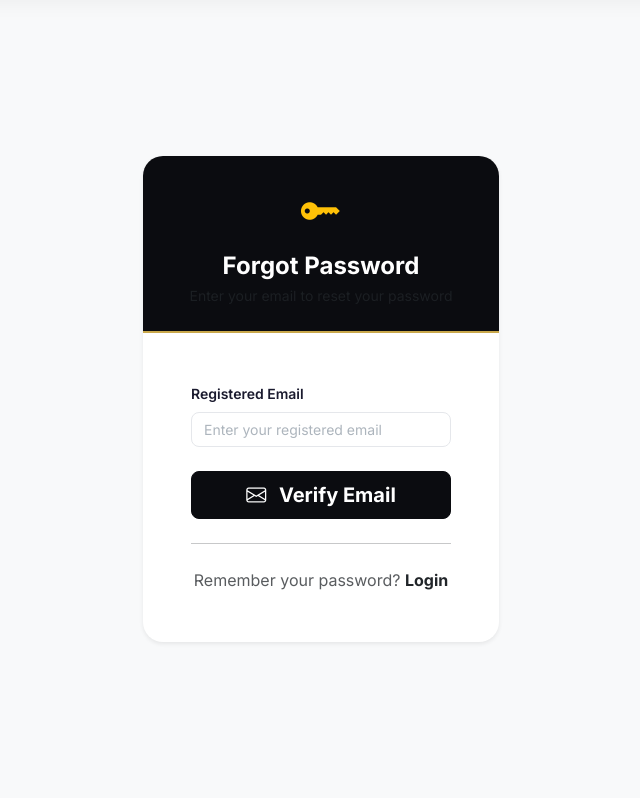
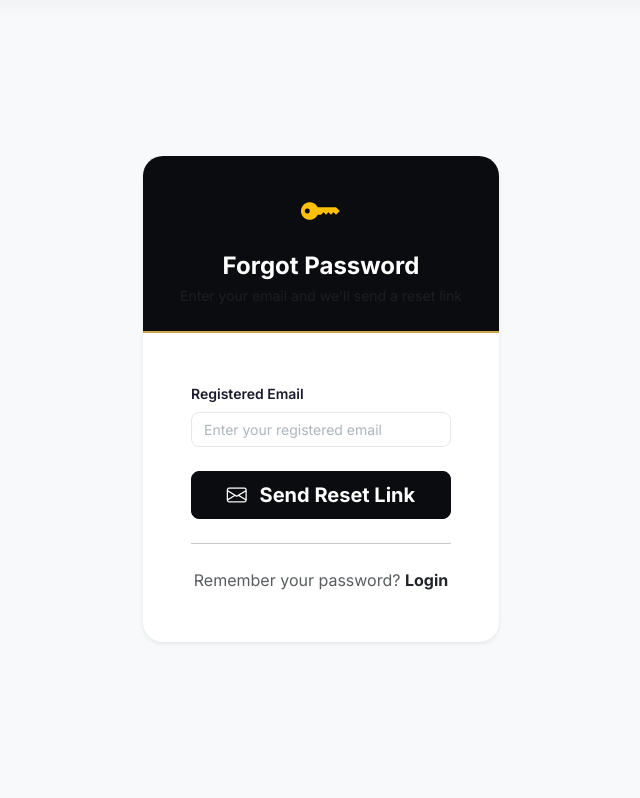
Before and after one commit to Akash000-ui/createpassion, a Django app: page /forgot_password in a window 1280 px wide. Shown: the part 75-873 px from the top of the page, without its empty margins (319-959 px from the left). Run offline with Django 5.2, Linux system fonts and the light colour scheme; some libraries are stand-ins or nearby versions; some web fonts are replaced.

Commit message:
Add email password reset flow

```diff
--- a/mainapp/urls/auth_urls.py
+++ b/mainapp/urls/auth_urls.py
@@ -13,5 +13,6 @@ urlpatterns = [
     path('admin_login',      admin_login,    name='admin_login'),
     path('admin_logout',     admin_logout,   name='admin_logout'),
     path('forgot_password',  forgot_password, name='forgot_password'),
-    path('reset_password',   reset_password,  name='reset_password'),
+    path('reset_password',   reset_password,  name='reset_password_start'),
+    path('reset_password/<path:token>', reset_password, name='reset_password'),
 ]
--- a/mainapp/views/auth_views.py
+++ b/mainapp/views/auth_views.py
@@ -1,6 +1,12 @@
-from django.shortcuts import render, redirect
+import logging
+
+from django.conf import settings
 from django.contrib import messages
 from django.contrib.auth.hashers import make_password, check_password
+from django.core import signing
+from django.core.mail import send_mail
+from django.shortcuts import render, redirect
+from django.urls import reverse
 
 from mainapp.models import UserProfile, WalletBalance, ProductCategory, Product
 from mainapp.forms.auth_forms import (
@@ -8,6 +14,10 @@ from mainapp.forms.auth_forms import (
     ForgotPasswordForm, ResetPasswordForm,
 )
 from mainapp.utils.common_utils import already_logged_in_user, login_required_user
+
+
+logger = logging.getLogger(__name__)
+PASSWORD_RESET_SALT = 'mainapp.password-reset'
 
 
 # ─── Home Page ────────────────────────────────────────────────────────────────
@@ -163,19 +173,51 @@ def admin_logout(request):
 
 @already_logged_in_user
 def forgot_password(request):
-    """Step 1: enter email to verify account."""
+    """Send a password reset link to a registered user's email."""
     form = ForgotPasswordForm()
 
     if request.method == 'POST':
         form = ForgotPasswordForm(request.POST)
         if form.is_valid():
             email = form.cleaned_data['email'].lower().strip()
-            if UserProfile.objects.filter(email=email, is_admin=False).exists():
-                # Store email in session to use in reset step
-                request.session['reset_email'] = email
-                return redirect('reset_password')
-            else:
-                messages.error(request, 'No account found with this email address.')
+            user = UserProfile.objects.filter(
+                email__iexact=email,
+                is_admin=False,
+                is_active=True,
+            ).first()
+
+            if user:
+                token = signing.dumps({'user_id': user.id}, salt=PASSWORD_RESET_SALT)
+                reset_url = request.build_absolute_uri(
+                    reverse('reset_password', kwargs={'token': token})
+                )
+                subject = 'Reset your CREATE PASSION password'
+                message = (
+                    f'Hello {user.first_name},\n\n'
+                    'We received a request to reset your CREATE PASSION account password.\n'
+                    f'Use this link to set a new password:\n{reset_url}\n\n'
+                    f'This link expires in {settings.PASSWORD_RESET_TIMEOUT // 60} minutes.\n'
+                    'If you did not request this, you can ignore this email.\n\n'
+                    'CREATE PASSION'
+                )
+                try:
+                    send_mail(
+                        subject,
+                        message,
+                        settings.DEFAULT_FROM_EMAIL,
+                        [user.email],
+                        fail_silently=False,
+                    )
+                except Exception:
+                    logger.exception('Failed to send password reset email to user_id=%s', user.id)
+                    messages.error(request, 'Unable to send reset email right now. Please try again later.')
+                    return redirect('forgot_password')
+
+            messages.success(
+                request,
+                'If an active account exists for that email, a password reset link has been sent.',
+            )
+            return redirect('user_login')
 
     return render(request, 'user/forgot_password.html', {'form': form})
 
@@ -183,11 +225,28 @@ def forgot_password(request):
 # ─── Reset Password ───────────────────────────────────────────────────────────
 
 @already_logged_in_user
-def reset_password(request):
-    """Step 2: set a new password after email verification."""
-    reset_email = request.session.get('reset_email')
-    if not reset_email:
-        messages.warning(request, 'Please start the password reset process again.')
+def reset_password(request, token=None):
+    """Set a new password using a signed reset token."""
+    if not token:
+        messages.warning(request, 'Please use the reset link sent to your email.')
+        return redirect('forgot_password')
+
+    try:
+        data = signing.loads(
+            token,
+            salt=PASSWORD_RESET_SALT,
+            max_age=settings.PASSWORD_RESET_TIMEOUT,
+        )
+        user = UserProfile.objects.get(
+            id=data.get('user_id'),
+            is_admin=False,
+            is_active=True,
+        )
+    except signing.SignatureExpired:
+        messages.error(request, 'This password reset link has expired. Please request a new one.')
+        return redirect('forgot_password')
+    except (signing.BadSignature, UserProfile.DoesNotExist, TypeError, ValueError):
+        messages.error(request, 'Invalid password reset link. Please request a new one.')
         return redirect('forgot_password')
 
     form = ResetPasswordForm()
@@ -195,19 +254,13 @@ def reset_password(request):
     if request.method == 'POST':
         form = ResetPasswordForm(request.POST)
         if form.is_valid():
-            try:
-                user = UserProfile.objects.get(email=reset_email, is_admin=False)
-                user.password = make_password(form.cleaned_data['new_password'])
-                user.save()
-                request.session.pop('reset_email', None)
-                messages.success(request, 'Password reset successfully. Please login.')
-                return redirect('user_login')
-            except UserProfile.DoesNotExist:
-                messages.error(request, 'User not found. Please try again.')
-                return redirect('forgot_password')
+            user.password = make_password(form.cleaned_data['new_password'])
+            user.save(update_fields=['password', 'updated_at'])
+            messages.success(request, 'Password reset successfully. Please login.')
+            return redirect('user_login')
         else:
             for field, errors in form.errors.items():
                 for error in errors:
                     messages.error(request, error)
 
-    return render(request, 'user/reset_password.html', {'form': form, 'email': reset_email})
+    return render(request, 'user/reset_password.html', {'form': form, 'email': user.email})
--- a/templates/user/forgot_password.html
+++ b/templates/user/forgot_password.html
@@ -10,10 +10,10 @@
                     <div class="card-header bg-dark text-white text-center py-4 border-0">
                         <i class="bi bi-key-fill fs-1 text-warning d-block mb-2"></i>
                         <h4 class="fw-bold mb-1">Forgot Password</h4>
-                        <p class="text-muted small mb-0">Enter your email to reset your password</p>
+                        <p class="text-muted small mb-0">Enter your email and we'll send a reset link</p>
                     </div>
                     <div class="card-body p-4 p-md-5">
-                        <form method="POST" action="/forgot_password">
+                        <form method="POST" action="{% url 'forgot_password' %}">
                             {% csrf_token %}
                             <div class="mb-3">
                                 <label class="form-label fw-semibold">Registered Email</label>
@@ -21,14 +21,14 @@
                             </div>
                             <div class="d-grid mt-4">
                                 <button type="submit" class="btn btn-dark btn-lg fw-bold">
-                                    <i class="bi bi-envelope me-2"></i> Verify Email
+                                    <i class="bi bi-envelope me-2"></i> Send Reset Link
                                 </button>
                             </div>
                         </form>
                         <hr class="my-4">
                         <p class="text-center text-muted mb-0">
                             Remember your password?
-                            <a href="/user_login" class="text-dark fw-bold text-decoration-none">Login</a>
+                            <a href="{% url 'user_login' %}" class="text-dark fw-bold text-decoration-none">Login</a>
                         </p>
                     </div>
                 </div>
--- a/templates/user/login.html
+++ b/templates/user/login.html
@@ -26,7 +26,7 @@
                             <div class="mb-3">
                                 <label class="form-label fw-semibold d-flex justify-content-between">
                                     Password
-                                    {% comment %} <a href="/forgot_password" class="text-muted small text-decoration-none">Forgot Password?</a> {% endcomment %}
+                                    <a href="{% url 'forgot_password' %}" class="text-muted small text-decoration-none">Forgot Password?</a>
                                 </label>
                                 <div class="input-group">
                                     {{ form.password }}
--- a/templates/user/reset_password.html
+++ b/templates/user/reset_password.html
@@ -13,7 +13,7 @@
                         <p class="text-muted small mb-0">Resetting password for: <strong>{{ email }}</strong></p>
                     </div>
                     <div class="card-body p-4 p-md-5">
-                        <form method="POST" action="/reset_password">
+                        <form method="POST" action="{{ request.path }}">
                             {% csrf_token %}
                             <div class="mb-3">
                                 <label class="form-label fw-semibold">New Password</label>
```
Also changed, not shown: clothing_business_project/settings.py (+27 -11 lines).
